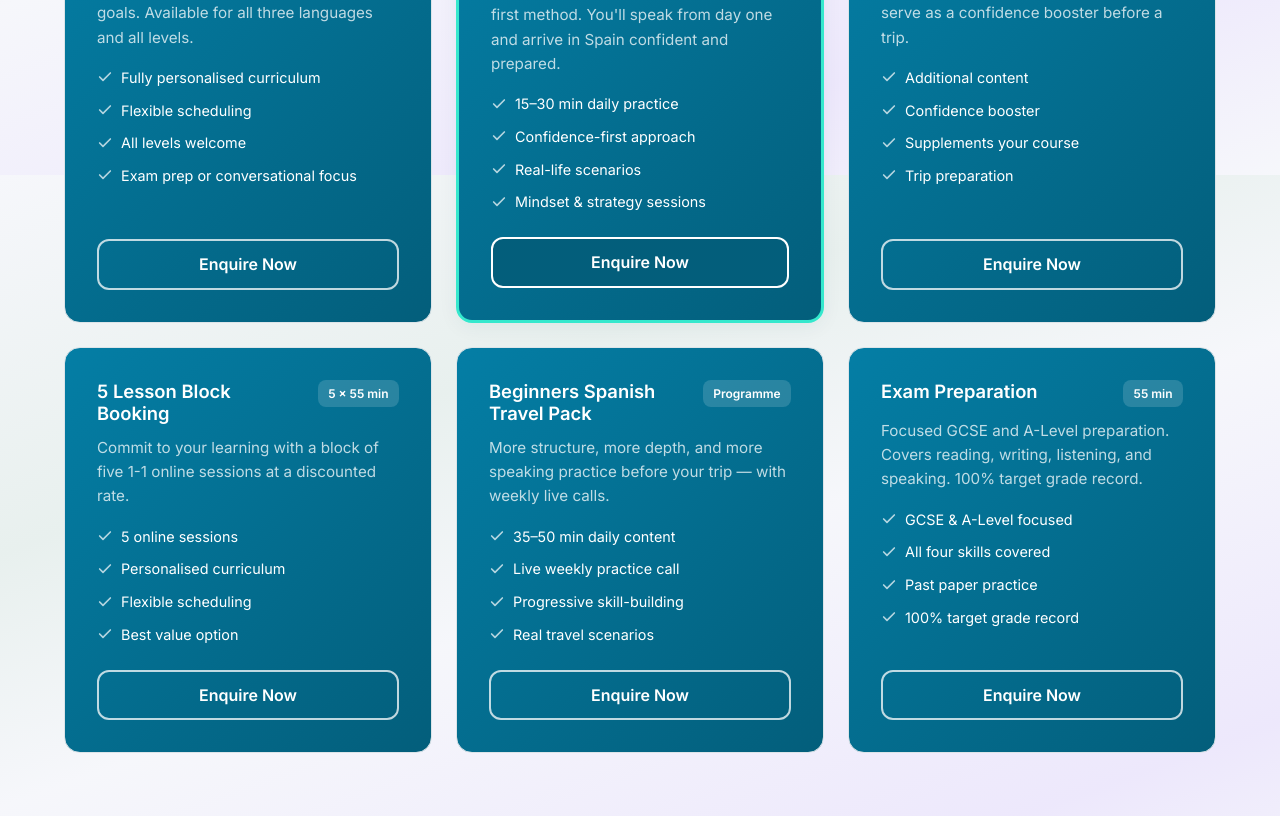
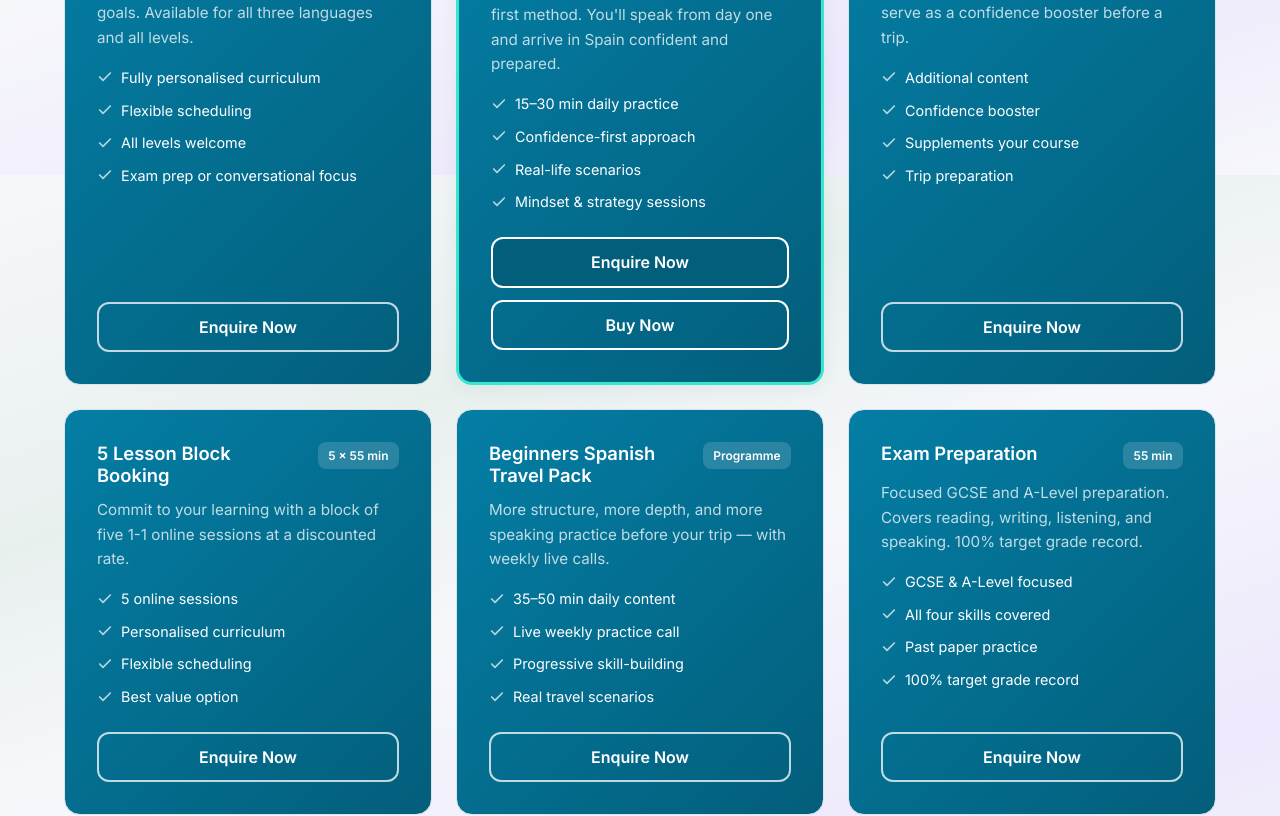
Before and after one commit to mikemasterslang/mike-masters-languages, a React (Vite) app: page /book-online in a window 1280 px wide. Shown: the part 625-1441 px from the top of the page. Built offline with nearby package versions, Linux system fonts and the light colour scheme; no server answers.

Commit message:
Add Buy Now button to Spanish Before Spain card

```diff
--- a/src/pages/BookOnline.tsx
+++ b/src/pages/BookOnline.tsx
@@ -25,6 +25,7 @@ const services = [
     badge: 'New',
     cta: 'Enquire Now',
     ctaLink: '/contact',
+    buyNowLink: '/contact',
   },
   {
     id: 'speak-up-abroad',
@@ -124,6 +125,15 @@ export default function BookOnline() {
                 >
                   {service.cta}
                 </Link>
+                {'buyNowLink' in service && (
+                  <Link
+                    to={(service as typeof service & { buyNowLink: string }).buyNowLink}
+                    className="btn btn-secondary booking-btn"
+                    style={{ marginTop: '0.75rem', border: '2px solid #fff' }}
+                  >
+                    Buy Now
+                  </Link>
+                )}
               </article>
             ))}
           </div>
```
